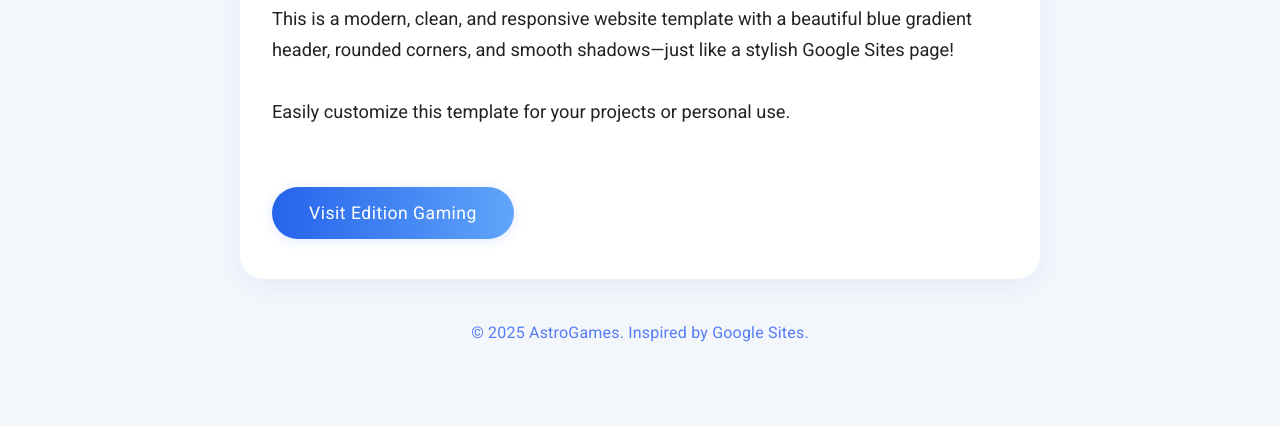
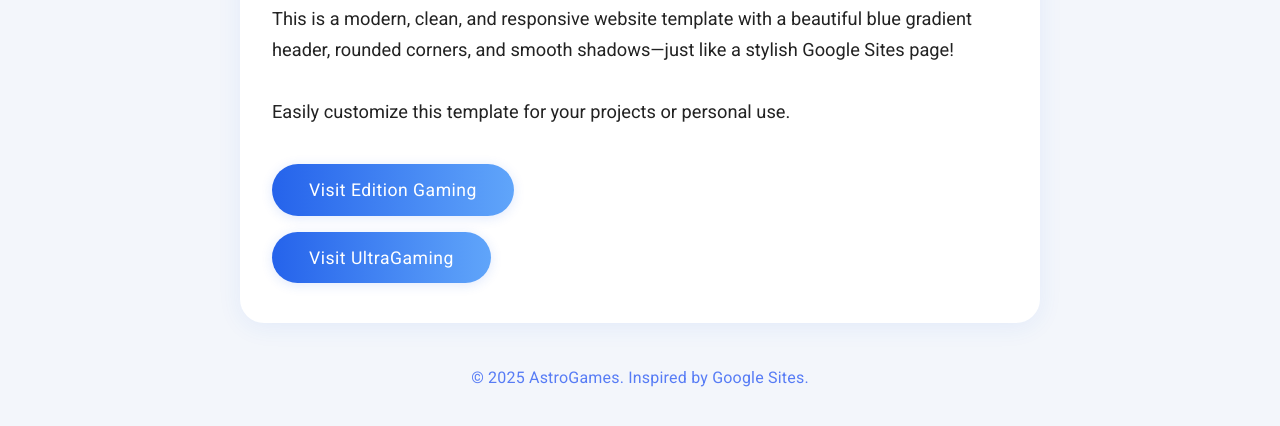
Before and after one commit to AstronomyF7M/AstroGames, a plain HTML site: page index.html in a window 1280 px wide. Shown: the part 212-638 px from the top of the page. Drawn offline with Linux system fonts and the light colour scheme.

Commit message:
Update index.html

```diff
--- a/index.html
+++ b/index.html
@@ -70,6 +70,13 @@
       line-height: 1.7;
     }
 
+    .button-group {
+      display: flex;
+      flex-direction: column;
+      gap: 1em;
+      align-items: start;
+    }
+
     .site-button {
       display: inline-block;
       background: linear-gradient(90deg, var(--primary), var(--accent));
@@ -83,7 +90,7 @@
       box-shadow: 0 2px 12px rgba(37, 99, 235, 0.15);
       transition: background 0.2s, box-shadow 0.2s, transform 0.1s;
       cursor: pointer;
-      margin-top: 1.3em;
+      margin-top: 0;
       letter-spacing: 0.5px;
       text-decoration: none;
     }
@@ -113,6 +120,9 @@
       h2 {
         font-size: 1.25rem;
       }
+      .button-group {
+        align-items: stretch;
+      }
     }
   </style>
 </head>
@@ -128,9 +138,14 @@
       <br>
       Easily customize this template for your projects or personal use.
     </div>
-    <a class="site-button" href="https://sites.google.com/student.cms.k12.nc.us/edition-gaming/home" target="_blank" rel="noopener">
-      Visit Edition Gaming
-    </a>
+    <div class="button-group">
+      <a class="site-button" href="https://sites.google.com/student.cms.k12.nc.us/edition-gaming/home" target="_blank" rel="noopener">
+        Visit Edition Gaming
+      </a>
+      <a class="site-button" href="https://sites.google.com/student.cms.k12.nc.us/ultragaming/home" target="_blank" rel="noopener">
+        Visit UltraGaming
+      </a>
+    </div>
   </main>
   <footer>
     &copy; 2025 AstroGames. Inspired by Google Sites.
```
